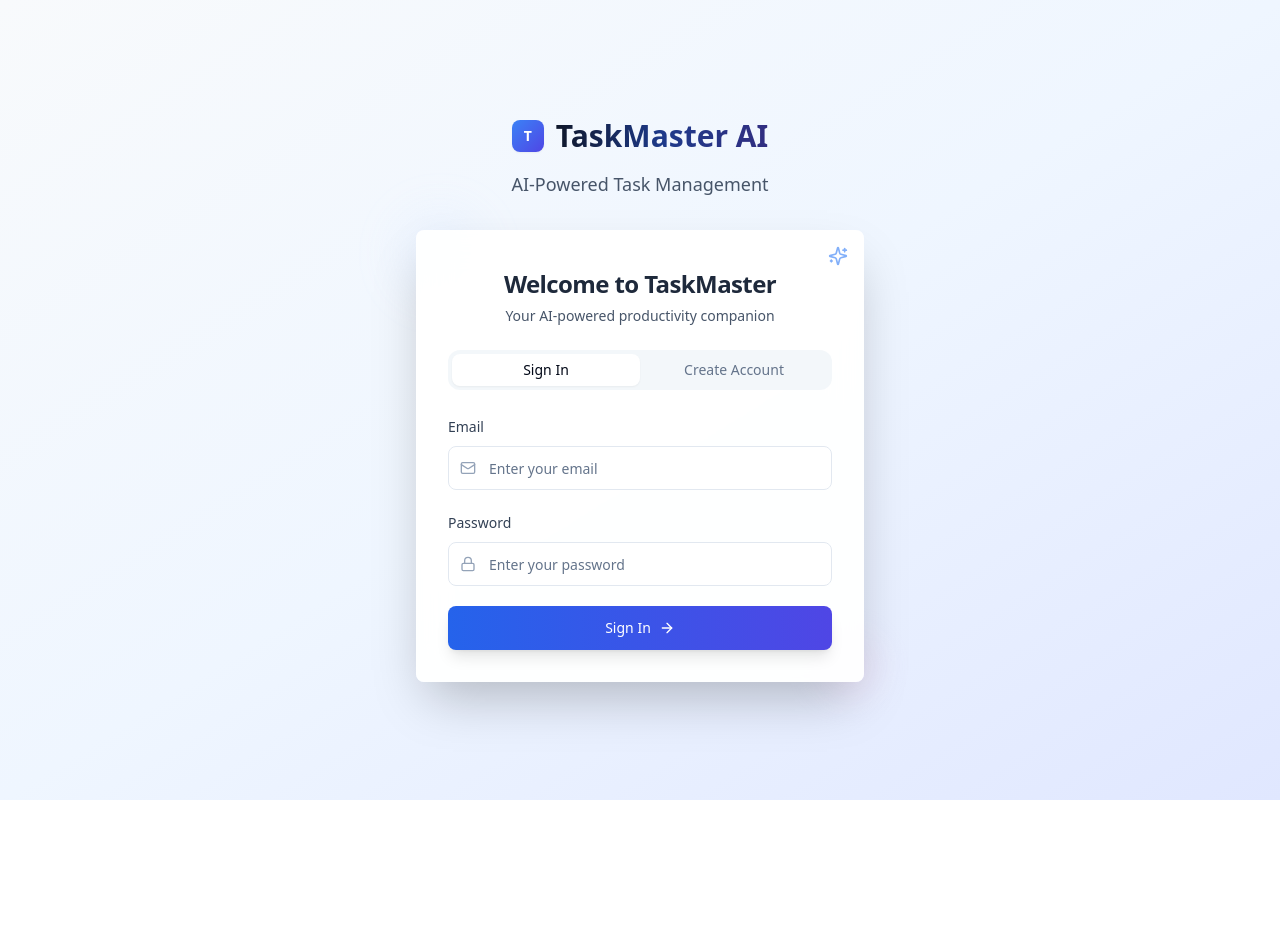
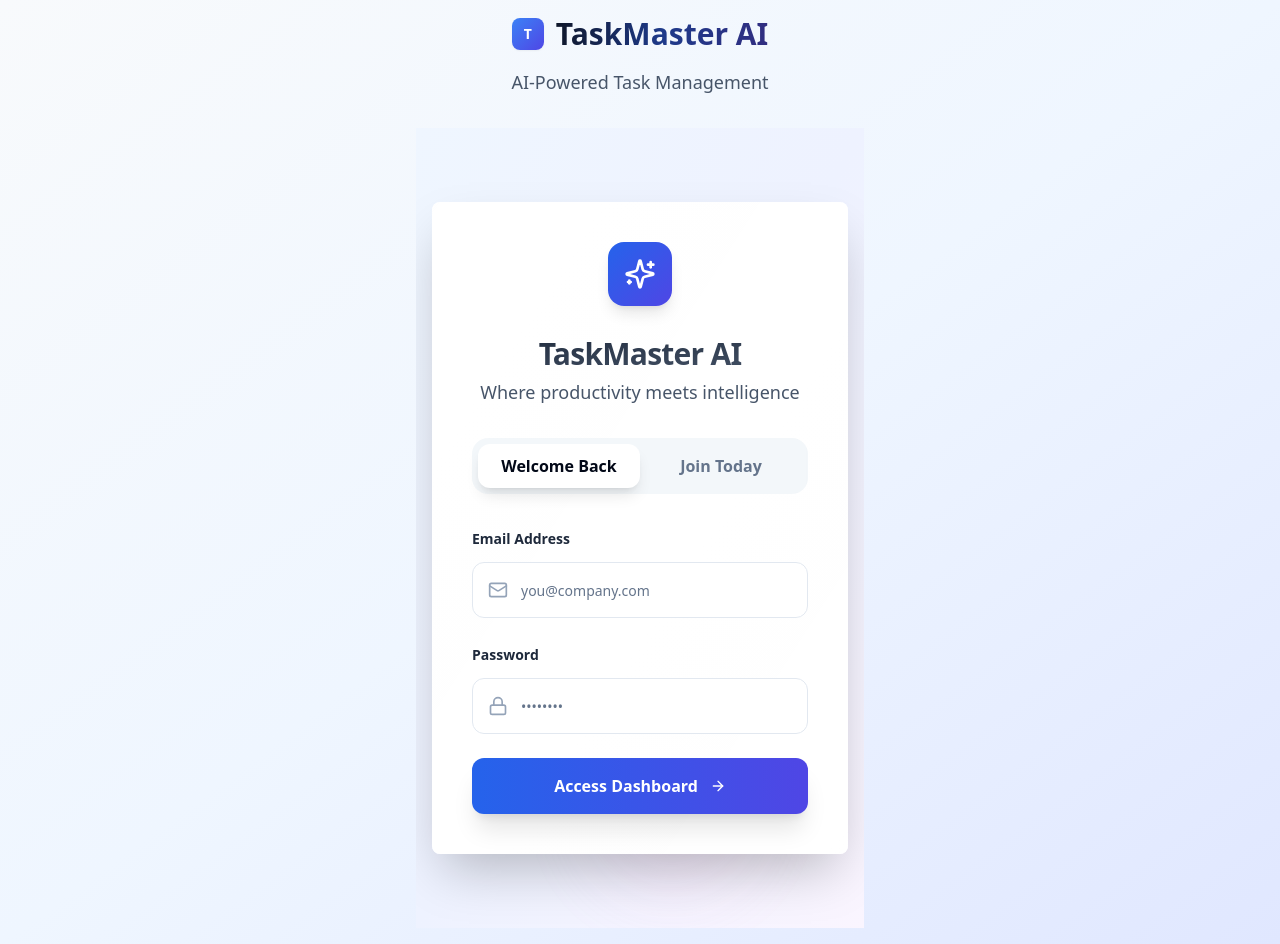
Before and after one commit to RanaRomdhane/stride-task-ai, a React (Vite) app: page / in a window 1280 px wide. Before the commit the page ends 800 px from the top, so only its background shows below. Built offline with nearby package versions, Linux system fonts and the light colour scheme.

Commit message:
Refactor: Improve auth page design
Enhance the sign-in/sign-up page with a more elegant and visually appealing design.

```diff
--- a/src/components/AuthForm.tsx
+++ b/src/components/AuthForm.tsx
@@ -8,7 +8,7 @@ import { Card, CardContent, CardHeader, CardTitle } from "@/components/ui/card";
 import { Tabs, TabsContent, TabsList, TabsTrigger } from "@/components/ui/tabs";
 import { Select, SelectContent, SelectItem, SelectTrigger, SelectValue } from "@/components/ui/select";
 import { toast } from "@/hooks/use-toast";
-import { Mail, Lock, User, ArrowRight, Sparkles } from "lucide-react";
+import { Mail, Lock, User, ArrowRight, Sparkles, CheckCircle } from "lucide-react";
 
 interface AuthFormProps {
   onAuthSuccess: () => void;
@@ -42,15 +42,14 @@ export const AuthForm = ({ onAuthSuccess }: AuthFormProps) => {
       if (error) throw error;
 
       toast({
-        title: "Welcome to TaskMaster! ✨",
-        description: "Account created successfully. You can now sign in and start managing your tasks.",
+        title: "Account Created Successfully! ✨",
+        description: "Welcome aboard! You can now access your personalized workspace.",
       });
 
-      // Switch to sign in tab after successful signup
       setActiveTab("signin");
     } catch (error: any) {
       toast({
-        title: "Error",
+        title: "Registration Failed",
         description: error.message,
         variant: "destructive",
       });
@@ -73,12 +72,12 @@ export const AuthForm = ({ onAuthSuccess }: AuthFormProps) => {
 
       onAuthSuccess();
       toast({
-        title: "Welcome back! 🎉",
-        description: "You've been signed in successfully. Let's get productive!",
+        title: "Welcome Back! 🎉",
+        description: "Ready to boost your productivity today?",
       });
     } catch (error: any) {
       toast({
-        title: "Error",
+        title: "Sign In Failed",
         description: error.message,
         variant: "destructive",
       });
@@ -88,173 +87,196 @@ export const AuthForm = ({ onAuthSuccess }: AuthFormProps) => {
   };
 
   return (
-    <div className="relative">
-      {/* Floating decorative elements */}
-      <div className="absolute -top-4 -left-4 w-20 h-20 bg-gradient-to-br from-blue-200/30 to-indigo-200/30 rounded-full blur-xl animate-pulse"></div>
-      <div className="absolute -bottom-4 -right-4 w-16 h-16 bg-gradient-to-br from-purple-200/30 to-pink-200/30 rounded-full blur-lg animate-pulse delay-1000"></div>
+    <div className="relative min-h-screen flex items-center justify-center p-4 overflow-hidden">
+      {/* Animated Background Elements */}
+      <div className="absolute inset-0 bg-gradient-to-br from-blue-50 via-indigo-50 to-purple-50">
+        <div className="absolute top-1/4 left-1/4 w-32 h-32 bg-gradient-to-br from-blue-300/20 to-indigo-300/20 rounded-full blur-2xl animate-pulse"></div>
+        <div className="absolute top-3/4 right-1/4 w-40 h-40 bg-gradient-to-br from-purple-300/20 to-pink-300/20 rounded-full blur-2xl animate-pulse delay-1000"></div>
+        <div className="absolute bottom-1/4 left-1/3 w-24 h-24 bg-gradient-to-br from-indigo-300/20 to-blue-300/20 rounded-full blur-xl animate-pulse delay-500"></div>
+      </div>
 
-      <Card className="w-full max-w-md bg-white/95 backdrop-blur-lg shadow-2xl border-0 overflow-hidden transition-all duration-500 hover:shadow-3xl hover:scale-[1.02]">
-        <CardHeader className="text-center pb-6 pt-8 relative">
-          <div className="absolute top-4 right-4">
-            <Sparkles className="h-5 w-5 text-blue-500 animate-pulse" />
+      <Card className="relative w-full max-w-lg bg-white/95 backdrop-blur-xl shadow-2xl border-0 overflow-hidden">
+        <div className="absolute inset-0 bg-gradient-to-br from-white/50 to-white/30"></div>
+
+        <CardHeader className="relative text-center pb-8 pt-10">
+          <div className="mx-auto w-16 h-16 bg-gradient-to-br from-blue-600 to-indigo-600 rounded-2xl flex items-center justify-center mb-6 shadow-lg">
+            <Sparkles className="h-8 w-8 text-white" />
           </div>
-          <CardTitle className="text-2xl font-semibold text-slate-800 flex items-center justify-center gap-2">
-            Welcome to TaskMaster
+          <CardTitle className="text-3xl font-bold bg-gradient-to-br from-slate-800 to-slate-600 bg-clip-text text-transparent">
+            TaskMaster AI
           </CardTitle>
-          <p className="text-sm text-slate-600 mt-2">
-            Your AI-powered productivity companion
+          <p className="text-slate-600 mt-3 text-lg font-medium">
+            Where productivity meets intelligence
           </p>
         </CardHeader>
 
-        <CardContent className="px-8 pb-8">
-          <Tabs value={activeTab} onValueChange={setActiveTab} className="space-y-6">
-            <TabsList className="grid w-full grid-cols-2 bg-slate-100/80 backdrop-blur-sm p-1 rounded-xl">
+        <CardContent className="relative px-10 pb-10">
+          <Tabs value={activeTab} onValueChange={setActiveTab} className="space-y-8">
+            <TabsList className="grid w-full grid-cols-2 bg-slate-100/80 backdrop-blur-sm p-1.5 rounded-2xl h-14">
               <TabsTrigger
                 value="signin"
-                className="rounded-lg data-[state=active]:bg-white data-[state=active]:shadow-sm transition-all duration-300 hover:scale-105"
+                className="rounded-xl h-11 text-base font-semibold data-[state=active]:bg-white data-[state=active]:shadow-lg transition-all duration-300"
               >
-                Sign In
+                Welcome Back
               </TabsTrigger>
               <TabsTrigger
                 value="signup"
-                className="rounded-lg data-[state=active]:bg-white data-[state=active]:shadow-sm transition-all duration-300 hover:scale-105"
+                className="rounded-xl h-11 text-base font-semibold data-[state=active]:bg-white data-[state=active]:shadow-lg transition-all duration-300"
               >
-                Create Account
+                Join Today
               </TabsTrigger>
             </TabsList>
 
-            <TabsContent value="signin" className="space-y-0 animate-fade-in">
-              <form onSubmit={handleSignIn} className="space-y-5">
-                <div className="space-y-2">
-                  <Label htmlFor="signin-email" className="text-slate-700 font-medium text-sm">Email</Label>
+            <TabsContent value="signin" className="space-y-0">
+              <form onSubmit={handleSignIn} className="space-y-6">
+                <div className="space-y-3">
+                  <Label htmlFor="signin-email" className="text-slate-800 font-semibold">Email Address</Label>
                   <div className="relative group">
-                    <Mail className="absolute left-3 top-1/2 transform -translate-y-1/2 text-slate-400 w-4 h-4 transition-colors group-focus-within:text-blue-500" />
+                    <Mail className="absolute left-4 top-1/2 transform -translate-y-1/2 text-slate-400 w-5 h-5 transition-colors group-focus-within:text-blue-600" />
                     <Input
                       id="signin-email"
                       type="email"
                       value={email}
                       onChange={(e) => setEmail(e.target.value)}
-                      placeholder="Enter your email"
-                      className="pl-10 h-11 bg-white border-slate-200 focus:border-blue-500 focus:ring-blue-500/20 rounded-lg transition-all duration-300 hover:border-slate-300"
+                      placeholder="you@company.com"
+                      className="pl-12 h-14 bg-white/80 border-slate-200 focus:border-blue-500 focus:ring-4 focus:ring-blue-500/10 rounded-xl text-base transition-all duration-300"
                       required
                     />
                   </div>
                 </div>
-                <div className="space-y-2">
-                  <Label htmlFor="signin-password" className="text-slate-700 font-medium text-sm">Password</Label>
+                <div className="space-y-3">
+                  <Label htmlFor="signin-password" className="text-slate-800 font-semibold">Password</Label>
                   <div className="relative group">
-                    <Lock className="absolute left-3 top-1/2 transform -translate-y-1/2 text-slate-400 w-4 h-4 transition-colors group-focus-within:text-blue-500" />
+                    <Lock className="absolute left-4 top-1/2 transform -translate-y-1/2 text-slate-400 w-5 h-5 transition-colors group-focus-within:text-blue-600" />
                     <Input
                       id="signin-password"
                       type="password"
                       value={password}
                       onChange={(e) => setPassword(e.target.value)}
-                      placeholder="Enter your password"
-                      className="pl-10 h-11 bg-white border-slate-200 focus:border-blue-500 focus:ring-blue-500/20 rounded-lg transition-all duration-300 hover:border-slate-300"
+                      placeholder="••••••••"
+                      className="pl-12 h-14 bg-white/80 border-slate-200 focus:border-blue-500 focus:ring-4 focus:ring-blue-500/10 rounded-xl text-base transition-all duration-300"
                       required
                     />
                   </div>
                 </div>
                 <Button
                   type="submit"
-                  className="w-full h-11 bg-gradient-to-r from-blue-600 to-indigo-600 hover:from-blue-700 hover:to-indigo-700 text-white font-medium rounded-lg shadow-lg hover:shadow-xl transition-all duration-300 hover:scale-105 group"
+                  className="w-full h-14 bg-gradient-to-r from-blue-600 to-indigo-600 hover:from-blue-700 hover:to-indigo-700 text-white font-semibold rounded-xl shadow-xl hover:shadow-2xl transition-all duration-300 hover:scale-[1.02] text-base group"
                   disabled={loading}
                 >
                   {loading ? (
-                    <div className="flex items-center gap-2">
-                      <div className="w-4 h-4 border-2 border-white/30 border-t-white rounded-full animate-spin"></div>
-                      Signing in...
+                    <div className="flex items-center gap-3">
+                      <div className="w-5 h-5 border-2 border-white/30 border-t-white rounded-full animate-spin"></div>
+                      Signing you in...
                     </div>
                   ) : (
-                    <div className="flex items-center gap-2">
-                      Sign In
-                      <ArrowRight className="w-4 h-4 transition-transform group-hover:translate-x-1" />
+                    <div className="flex items-center gap-3">
+                      <span>Access Dashboard</span>
+                      <ArrowRight className="w-5 h-5 transition-transform group-hover:translate-x-1" />
                     </div>
                   )}
                 </Button>
               </form>
             </TabsContent>
 
-            <TabsContent value="signup" className="space-y-0 animate-fade-in">
-              <form onSubmit={handleSignUp} className="space-y-5">
-                <div className="space-y-2">
-                  <Label htmlFor="signup-name" className="text-slate-700 font-medium text-sm">Full Name</Label>
+            <TabsContent value="signup" className="space-y-0">
+              <form onSubmit={handleSignUp} className="space-y-6">
+                <div className="space-y-3">
+                  <Label htmlFor="signup-name" className="text-slate-800 font-semibold">Full Name</Label>
                   <div className="relative group">
-                    <User className="absolute left-3 top-1/2 transform -translate-y-1/2 text-slate-400 w-4 h-4 transition-colors group-focus-within:text-green-500" />
+                    <User className="absolute left-4 top-1/2 transform -translate-y-1/2 text-slate-400 w-5 h-5 transition-colors group-focus-within:text-emerald-600" />
                     <Input
                       id="signup-name"
                       type="text"
                       value={fullName}
                       onChange={(e) => setFullName(e.target.value)}
-                      placeholder="Enter your full name"
-                      className="pl-10 h-11 bg-white border-slate-200 focus:border-green-500 focus:ring-green-500/20 rounded-lg transition-all duration-300 hover:border-slate-300"
+                      placeholder="John Doe"
+                      className="pl-12 h-14 bg-white/80 border-slate-200 focus:border-emerald-500 focus:ring-4 focus:ring-emerald-500/10 rounded-xl text-base transition-all duration-300"
                       required
                     />
                   </div>
                 </div>
-                <div className="space-y-2">
-                  <Label htmlFor="signup-email" className="text-slate-700 font-medium text-sm">Email</Label>
+                <div className="space-y-3">
+                  <Label htmlFor="signup-email" className="text-slate-800 font-semibold">Email Address</Label>
                   <div className="relative group">
-                    <Mail className="absolute left-3 top-1/2 transform -translate-y-1/2 text-slate-400 w-4 h-4 transition-colors group-focus-within:text-green-500" />
+                    <Mail className="absolute left-4 top-1/2 transform -translate-y-1/2 text-slate-400 w-5 h-5 transition-colors group-focus-within:text-emerald-600" />
                     <Input
                       id="signup-email"
                       type="email"
                       value={email}
                       onChange={(e) => setEmail(e.target.value)}
-                      placeholder="Enter your email"
-                      className="pl-10 h-11 bg-white border-slate-200 focus:border-green-500 focus:ring-green-500/20 rounded-lg transition-all duration-300 hover:border-slate-300"
+                      placeholder="you@company.com"
+                      className="pl-12 h-14 bg-white/80 border-slate-200 focus:border-emerald-500 focus:ring-4 focus:ring-emerald-500/10 rounded-xl text-base transition-all duration-300"
                       required
                     />
                   </div>
                 </div>
-                <div className="space-y-2">
-                  <Label htmlFor="signup-password" className="text-slate-700 font-medium text-sm">Password</Label>
+                <div className="space-y-3">
+                  <Label htmlFor="signup-password" className="text-slate-800 font-semibold">Password</Label>
                   <div className="relative group">
-                    <Lock className="absolute left-3 top-1/2 transform -translate-y-1/2 text-slate-400 w-4 h-4 transition-colors group-focus-within:text-green-500" />
+                    <Lock className="absolute left-4 top-1/2 transform -translate-y-1/2 text-slate-400 w-5 h-5 transition-colors group-focus-within:text-emerald-600" />
                     <Input
                       id="signup-password"
                       type="password"
                       value={password}
                       onChange={(e) => setPassword(e.target.value)}
-                      placeholder="Create a secure password"
-                      className="pl-10 h-11 bg-white border-slate-200 focus:border-green-500 focus:ring-green-500/20 rounded-lg transition-all duration-300 hover:border-slate-300"
+                      placeholder="••••••••"
+                      className="pl-12 h-14 bg-white/80 border-slate-200 focus:border-emerald-500 focus:ring-4 focus:ring-emerald-500/10 rounded-xl text-base transition-all duration-300"
                       required
                     />
                   </div>
                 </div>
-                <div className="space-y-2">
-                  <Label htmlFor="role-select" className="text-slate-700 font-medium text-sm">Your Role</Label>
+                <div className="space-y-3">
+                  <Label htmlFor="role-select" className="text-slate-800 font-semibold">Professional Role</Label>
                   <Select value={role} onValueChange={setRole} required>
-                    <SelectTrigger className="h-11 bg-white border-slate-200 focus:border-green-500 focus:ring-green-500/20 rounded-lg transition-all duration-300 hover:border-slate-300">
-                      <SelectValue placeholder="Select your role in the organization" />
+                    <SelectTrigger className="h-14 bg-white/80 border-slate-200 focus:border-emerald-500 focus:ring-4 focus:ring-emerald-500/10 rounded-xl text-base">
+                      <SelectValue placeholder="Choose your position" />
                     </SelectTrigger>
-                    <SelectContent className="bg-white border-slate-200 rounded-lg shadow-xl">
-                      <SelectItem value="admin" className="rounded-lg hover:bg-slate-50">
-                        Admin - Full system access
+                    <SelectContent className="bg-white border-slate-200 rounded-xl shadow-2xl">
+                      <SelectItem value="admin" className="rounded-lg hover:bg-emerald-50 p-4">
+                        <div className="flex items-center gap-3">
+                          <CheckCircle className="w-4 h-4 text-emerald-600" />
+                          <div>
+                            <div className="font-semibold">Administrator</div>
+                            <div className="text-sm text-slate-500">Complete system control</div>
+                          </div>
+                        </div>
                       </SelectItem>
-                      <SelectItem value="sub_admin" className="rounded-lg hover:bg-slate-50">
-                        Sub Admin - Management access
+                      <SelectItem value="sub_admin" className="rounded-lg hover:bg-blue-50 p-4">
+                        <div className="flex items-center gap-3">
+                          <CheckCircle className="w-4 h-4 text-blue-600" />
+                          <div>
+                            <div className="font-semibold">Team Manager</div>
+                            <div className="text-sm text-slate-500">Department oversight</div>
+                          </div>
+                        </div>
                       </SelectItem>
-                      <SelectItem value="employee" className="rounded-lg hover:bg-slate-50">
-                        Employee - Standard access
+                      <SelectItem value="employee" className="rounded-lg hover:bg-purple-50 p-4">
+                        <div className="flex items-center gap-3">
+                          <CheckCircle className="w-4 h-4 text-purple-600" />
+                          <div>
+                            <div className="font-semibold">Team Member</div>
+                            <div className="text-sm text-slate-500">Individual contributor</div>
+                          </div>
+                        </div>
                       </SelectItem>
                     </SelectContent>
                   </Select>
                 </div>
                 <Button
                   type="submit"
-                  className="w-full h-11 bg-gradient-to-r from-green-600 to-emerald-600 hover:from-green-700 hover:to-emerald-700 text-white font-medium rounded-lg shadow-lg hover:shadow-xl transition-all duration-300 hover:scale-105 group"
+                  className="w-full h-14 bg-gradient-to-r from-emerald-600 to-green-600 hover:from-emerald-700 hover:to-green-700 text-white font-semibold rounded-xl shadow-xl hover:shadow-2xl transition-all duration-300 hover:scale-[1.02] text-base group"
                   disabled={loading}
                 >
                   {loading ? (
-                    <div className="flex items-center gap-2">
-                      <div className="w-4 h-4 border-2 border-white/30 border-t-white rounded-full animate-spin"></div>
-                      Creating account...
+                    <div className="flex items-center gap-3">
+                      <div className="w-5 h-5 border-2 border-white/30 border-t-white rounded-full animate-spin"></div>
+                      Creating your workspace...
                     </div>
                   ) : (
-                    <div className="flex items-center gap-2">
-                      Create Account
-                      <ArrowRight className="w-4 h-4 transition-transform group-hover:translate-x-1" />
+                    <div className="flex items-center gap-3">
+                      <span>Start Your Journey</span>
+                      <ArrowRight className="w-5 h-5 transition-transform group-hover:translate-x-1" />
                     </div>
                   )}
                 </Button>
```
